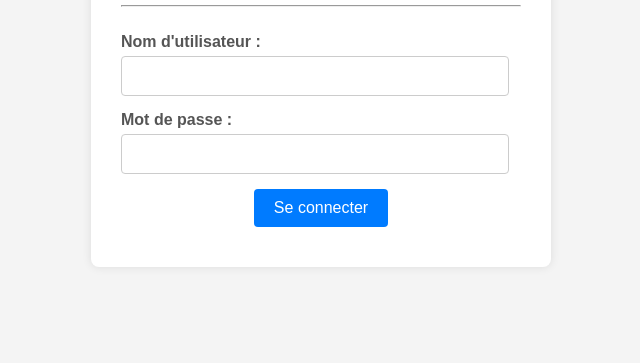
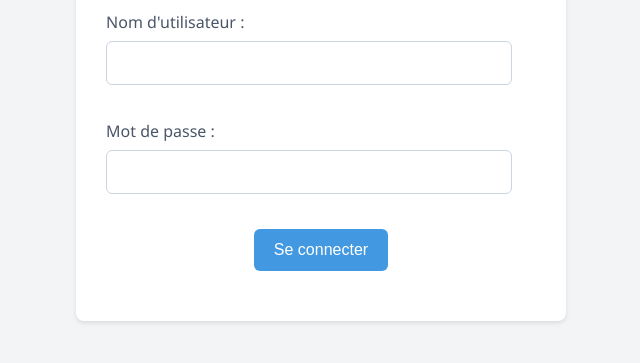
Before and after one commit to gregory-houy/page-de-connexion-html, a plain HTML site: page index.html in a window 1280 px wide. Shown: the part 437-800 px from the top of the page, without its empty margins (319-959 px from the left). Drawn offline with Linux system fonts and the light colour scheme.

Commit message:
changmnt page_accueil.html

```diff
--- a/style.css
+++ b/style.css
@@ -1,72 +1,79 @@
 body {
-    font-family: sans-serif;
-    background-color: #f4f4f4;
+    font-family: 'Segoe UI', Tahoma, Geneva, Verdana, sans-serif;
+    margin: 0;
+    padding: 0;
+    background-color: #f3f4f6;
+    color: #333;
     display: flex;
     justify-content: center;
     align-items: center;
     min-height: 100vh;
-    margin: 0;
 }
 
 .container {
+    max-width: 960px; /* Plus large pour s'adapter au contenu */
+    margin: 30px auto;
+    padding: 30px;
     background-color: #fff;
-    padding: 30px;
     border-radius: 8px;
-    box-shadow: 0 0 10px rgba(0, 0, 0, 0.1);
-    width: 400px;
-    text-align: center;
+    box-shadow: 0 2px 4px rgba(0, 0, 0, 0.1);
+    text-align: center; /* Généralement centré, peut être overridden */
 }
 
 h1 {
-    color: #333;
-    margin-bottom: 20px;
+    text-align: center;
+    color: #2d3748;
+    margin-bottom: 30px;
 }
 
 .form-group {
-    margin-bottom: 15px;
+    margin-bottom: 20px;
     text-align: left;
 }
 
 label {
     display: block;
-    margin-bottom: 5px;
-    color: #555;
-    font-weight: bold;
+    margin-bottom: 8px;
+    color: #4a5568;
+    font-weight: 500;
 }
 
 input[type="text"],
 input[type="password"] {
-    width: calc(100% - 12px);
-    padding: 10px;
-    border: 1px solid #ccc;
-    border-radius: 4px;
+    width: calc(100% - 24px); /* Ajustement pour le padding */
+    padding: 12px;
+    margin-bottom: 15px;
+    border: 1px solid #cbd5e0;
+    border-radius: 6px;
     box-sizing: border-box;
-    font-size: 16px;
+    font-size: 1rem;
 }
 
 .btn-primary {
-    background-color: #007bff;
+    background-color: #4299e1;
     color: white;
-    padding: 10px 20px;
+    padding: 12px 20px;
     border: none;
-    border-radius: 4px;
+    border-radius: 6px;
     cursor: pointer;
-    font-size: 16px;
-    transition: background-color 0.3s ease;
+    font-size: 1rem;
+    transition: background-color 0.2s ease-in-out;
 }
 
 .btn-primary:hover {
-    background-color: #0056b3;
+    background-color: #2b6cb0;
 }
 
 .error-message {
-    color: red;
-    margin-top: 10px;
-    font-size: 0.9em;
+    color: #e53e3e;
+    margin-top: 20px;
+    font-weight: bold;
+    text-align: center;
 }
 
-img{
+img {
     height: 100px;
+    margin-bottom: 20px; /* Ajout de marge sous le logo */
 }
 
 .logos {
@@ -74,4 +81,5 @@ img{
     flex-direction: column;
     align-items: center;
     text-align: center;
+    margin-bottom: 30px; /* Plus de marge pour l'espace */
 }
```
